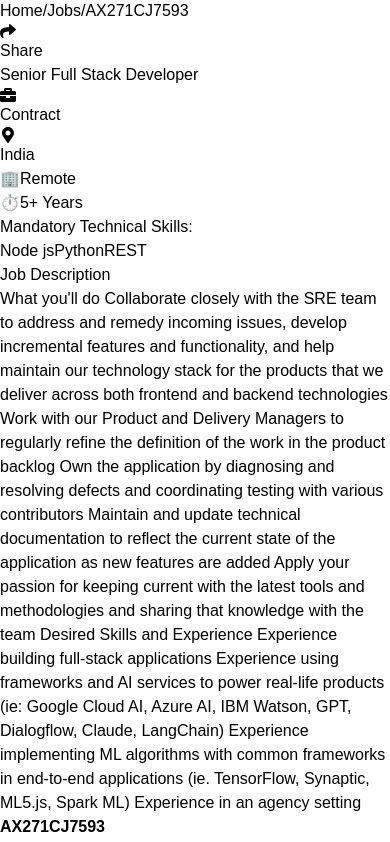
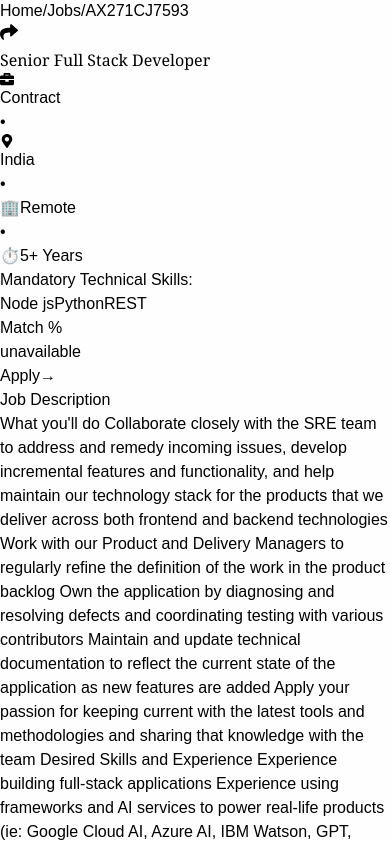
Before and after one commit to varchasvakhare2022/Augmntx-Profiles-Replica, a React (Vite) app: page /remote-jobs/1 in a window 390 px wide. Shown: the part 952-1794 px from the top of the page. Built offline with nearby package versions, Linux system fonts and the light colour scheme.

Commit message:
Update job layout

```diff
--- a/src/pages/JobDetail.jsx
+++ b/src/pages/JobDetail.jsx
@@ -134,46 +134,49 @@ Apex and Lightning development`
         </div>
 
         {/* Main Content */}
-        <div className="bg-white rounded-lg shadow-sm p-8">
-          {/* Share Button */}
-          <div className="flex justify-end mb-4">
-            <button className="flex items-center gap-2 text-blue-600 border border-blue-600 px-4 py-2 rounded-lg hover:bg-blue-50 transition-colors">
-              <FaShare />
-              Share
+        <div className="bg-white rounded-lg shadow-sm p-8 md:p-12 relative">
+          {/* Share Button - Top Right */}
+          <button className="absolute top-6 right-6 text-blue-600 border border-blue-600 p-2 rounded-lg hover:bg-blue-50 transition-colors">
+            <FaShare size={18} />
           </button>
-          </div>
 
-          {/* Job Title */}
-          <h1 className="text-4xl font-bold text-gray-900 mb-4">{job.title}</h1>
+          {/* Job Title - Centered */}
+          <h1 className="text-center text-5xl md:text-6xl font-serif font-bold text-gray-900 mb-6 leading-tight" style={{ fontFamily: 'Georgia, serif' }}>
+            {job.title}
+          </h1>
 
-          {/* Job Meta Info */}
-          <div className="flex flex-wrap gap-6 text-gray-600 mb-6">
+          {/* Job Meta Info - Centered */}
+          <div className="flex flex-wrap justify-center items-center gap-4 text-gray-500 mb-12 text-sm">
             <div className="flex items-center gap-2">
-              <FaBriefcase className="text-gray-400" />
+              <FaBriefcase className="text-gray-400" size={14} />
               <span>{job.type}</span>
             </div>
+            <span className="text-gray-300">•</span>
             <div className="flex items-center gap-2">
-              <FaMapMarkerAlt className="text-gray-400" />
+              <FaMapMarkerAlt className="text-gray-400" size={14} />
               <span>{job.location}</span>
             </div>
+            <span className="text-gray-300">•</span>
             <div className="flex items-center gap-2">
               <span className="text-gray-400">🏢</span>
               <span>Remote</span>
             </div>
+            <span className="text-gray-300">•</span>
             <div className="flex items-center gap-2">
               <span className="text-gray-400">⏱️</span>
               <span>{job.experience}</span>
             </div>
           </div>
 
-          {/* Mandatory Technical Skills */}
-          <div className="mb-8">
-            <h2 className="text-xl font-semibold text-gray-900 mb-4">Mandatory Technical Skills:</h2>
+          {/* Mandatory Technical Skills and Apply Section */}
+          <div className="flex flex-col md:flex-row justify-between items-start mb-12 gap-8">
+            <div className="flex-1">
+              <h2 className="text-lg font-semibold text-gray-900 mb-4">Mandatory Technical Skills:</h2>
               <div className="flex flex-wrap gap-2">
                 {job.skills.map(skill => (
                   <span
                     key={skill}
-                  className="px-4 py-2 bg-blue-100 text-blue-700 text-sm rounded-full font-medium"
+                    className="px-4 py-2 bg-blue-100 text-blue-700 text-sm rounded-md font-medium"
                   >
                     {skill}
                   </span>
@@ -181,33 +184,50 @@ Apex and Lightning development`
               </div>
             </div>
 
+            {/* Apply and Match Section */}
+            <div className="flex items-center gap-6">
+              <div className="text-center">
+                <div className="w-24 h-24 rounded-full bg-gray-200 mb-2 mx-auto"></div>
+                <p className="text-sm text-gray-600 font-medium">Match %</p>
+                <p className="text-xs text-gray-500">unavailable</p>
+              </div>
+              <Link
+                to="/login"
+                className="bg-blue-600 text-white px-8 py-3 rounded-lg hover:bg-blue-700 transition-colors font-semibold flex items-center gap-2 whitespace-nowrap"
+              >
+                Apply
+                <span>→</span>
+              </Link>
+            </div>
+          </div>
+
           {/* Job Description */}
           <div className="mb-8">
-            <h2 className="text-2xl font-semibold text-gray-900 mb-4">Job Description</h2>
-            <div className="text-gray-700 whitespace-pre-line leading-relaxed">
+            <h2 className="text-2xl font-semibold text-gray-900 mb-6">Job Description</h2>
+            <div className="text-gray-600 whitespace-pre-line leading-relaxed text-base">
               {job.description}
             </div>
           </div>
 
           {/* Job ID */}
-          <div className="mb-8 text-gray-600">
-            <strong>{job.uniqueId}</strong>
+          <div className="mb-8 text-gray-700 font-semibold">
+            {job.uniqueId}
           </div>
 
           {/* Interview Details */}
-          <div className="grid grid-cols-1 md:grid-cols-2 gap-6 mb-8 py-6 border-t border-b border-gray-200">
+          <div className="grid grid-cols-1 md:grid-cols-2 gap-8 mb-8 py-6 border-t border-gray-200">
             <div>
               <h3 className="font-semibold text-gray-900 mb-2">Interview Rounds:</h3>
-              <p className="text-gray-700">{job.interviewRounds}</p>
+              <p className="text-gray-600">{job.interviewRounds}</p>
             </div>
             <div>
               <h3 className="font-semibold text-gray-900 mb-2">Valid Through:</h3>
-              <p className="text-gray-700">{job.validThrough}</p>
+              <p className="text-gray-600">{job.validThrough}</p>
             </div>
           </div>
 
-          {/* Apply Section */}
-          <div className="flex items-center gap-6">
+          {/* Bottom Apply Section */}
+          <div className="flex items-center gap-6 pt-6">
             <Link
               to="/login"
               className="bg-blue-600 text-white px-8 py-3 rounded-lg hover:bg-blue-700 transition-colors font-semibold flex items-center gap-2"
@@ -217,7 +237,7 @@ Apex and Lightning development`
             </Link>
             <div className="text-center">
               <div className="w-20 h-20 rounded-full bg-gray-200 mb-2 mx-auto"></div>
-              <p className="text-sm text-gray-600">Match %</p>
+              <p className="text-sm text-gray-600 font-medium">Match %</p>
               <p className="text-xs text-gray-500">unavailable</p>
             </div>
           </div>
```
Lines whose indentation alone changed are shown as unchanged.
